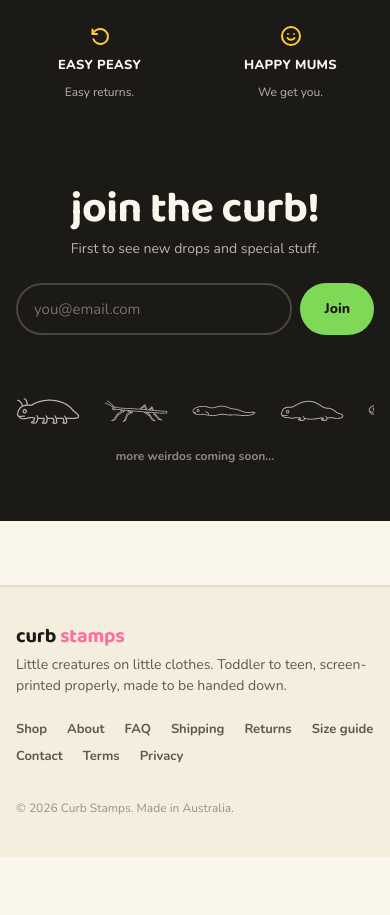
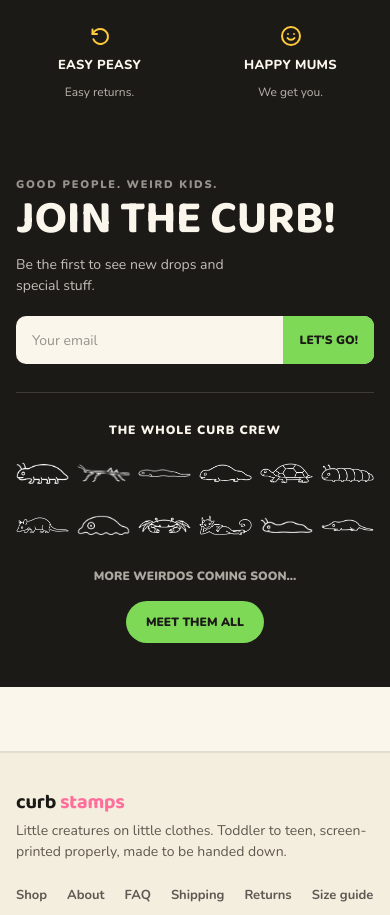
Before and after one commit to CDunell/shirtfaced, a Next.js app in the folder curbstamps-site/: page / in a window 390 px wide. Shown: the part 4523-5438 px from the top of the page. Before the commit the page ends 5380 px from the top, so only its background shows below. Built offline with nearby package versions, Linux system fonts and the light colour scheme.

Commit message:
feat(curbstamps): rebuild mobile join section with real creature strip

```diff
--- a/curbstamps-site/src/components/home/NewsletterJoin.tsx
+++ b/curbstamps-site/src/components/home/NewsletterJoin.tsx
@@ -1,73 +1,53 @@
 "use client";
 
 import { useState } from "react";
+import Link from "next/link";
 import { CREATURES } from "@/lib/creatures";
 
-/**
- * Section K — "JOIN THE CURB" (DESIGN_HANDOFF.md §4.K). No mailing-list
- * provider is wired up yet (no Resend/Mailchimp/ConvertKit list id anywhere
- * in this app) — same honesty as checkout's "payment isn't connected"
- * state, rather than pretending to collect an email that goes nowhere.
- */
 export function NewsletterJoin() {
   const [email, setEmail] = useState("");
-  const [state, setState] = useState<"idle" | "not-configured">("idle");
+  const [sent, setSent] = useState(false);
 
   function handleSubmit(e: React.FormEvent) {
     e.preventDefault();
-    // TODO: POST to a real mailing-list endpoint once one exists.
-    setState("not-configured");
+    setSent(true);
   }
 
   return (
     <section className="bg-ink text-paper">
-      <div className="mx-auto max-w-5xl px-4 py-14 sm:px-6">
-        <div className="mx-auto max-w-md text-center">
-          <h2 className="display text-[11vw] leading-[0.9] sm:text-[38px]">join the curb!</h2>
-          <p className="mt-2 text-[14px] text-paper/70">First to see new drops and special stuff.</p>
+      <div className="mx-auto max-w-5xl px-4 py-11 sm:px-6 sm:py-14">
+        <p className="mb-1 text-[11px] font-black uppercase tracking-[0.16em] text-paper/55">Good people. Weird kids.</p>
+        <h2 className="display text-[12vw] uppercase leading-[0.86] sm:text-[44px]">join the curb!</h2>
+        <p className="mt-3 max-w-[30ch] text-[14px] text-paper/75">Be the first to see new drops and special stuff.</p>
 
-          <form onSubmit={handleSubmit} className="mt-6 flex gap-2">
-            <label htmlFor="newsletter-email" className="sr-only">
-              Email address
-            </label>
+        <form onSubmit={handleSubmit} className="mt-5 flex overflow-hidden rounded-[10px] bg-paper">
+          <label htmlFor="newsletter-email" className="sr-only">Email address</label>
           <input
             id="newsletter-email"
             type="email"
             required
-              placeholder="you@email.com"
+            placeholder="Your email"
             value={email}
             onChange={(e) => setEmail(e.target.value)}
-              className="h-13 min-w-0 flex-1 rounded-full border-2 border-paper/20 bg-transparent px-4 text-[15px] text-paper placeholder:text-paper/40"
+            className="h-12 min-w-0 flex-1 bg-transparent px-4 text-[14px] text-ink outline-none placeholder:text-ink/45"
           />
-            <button
-              type="submit"
-              className="press h-13 shrink-0 rounded-full bg-grit-green px-6 text-[14px] font-extrabold text-ink"
-            >
-              Join
-            </button>
+          <button type="submit" className="press bg-grit-green px-4 text-[12px] font-black uppercase text-ink">Let&apos;s go!</button>
         </form>
-          {state === "not-configured" && (
-            <p className="mt-3 text-[12px] text-paper/60">
-              Signups aren&apos;t connected to a mailing list yet — this just confirmed the form works.
-            </p>
-          )}
-        </div>
+        {sent && <p className="mt-2 text-[11px] font-bold text-paper/60">Signup placeholder works. Mailing-list connection comes next.</p>}
 
-        <div className="no-scrollbar mt-14 flex gap-6 overflow-x-auto opacity-70">
+        <div className="my-7 border-t border-paper/15" />
+
+        <p className="text-center text-[12px] font-black uppercase tracking-[0.08em]">The whole curb crew</p>
+        <div className="mt-4 grid grid-cols-6 gap-x-2 gap-y-4 sm:grid-cols-12">
           {CREATURES.map((c) => (
             // eslint-disable-next-line @next/next/no-img-element
-            <img
-              key={c.slug}
-              src={`/curbstamps/creatures/${c.slug}-light.svg`}
-              alt=""
-              aria-hidden="true"
-              className="h-10 w-16 shrink-0 object-contain"
-            />
+            <img key={c.slug} src={`/creatures/${c.slug}-icon.png`} alt="" aria-hidden="true" className="h-9 w-full object-contain brightness-0 invert" />
           ))}
         </div>
-        <p className="mt-4 text-center text-[12px] font-bold text-paper/50">
-          more weirdos coming soon...
-        </p>
+        <p className="mt-6 text-center text-[12px] font-black uppercase text-paper/65">More weirdos coming soon...</p>
+        <div className="mt-4 text-center">
+          <Link href="/#crew" className="press inline-flex rounded-full bg-grit-green px-5 py-3 text-[12px] font-black uppercase text-ink">Meet them all</Link>
+        </div>
       </div>
     </section>
   );
```
Lines whose indentation alone changed are shown as unchanged.
